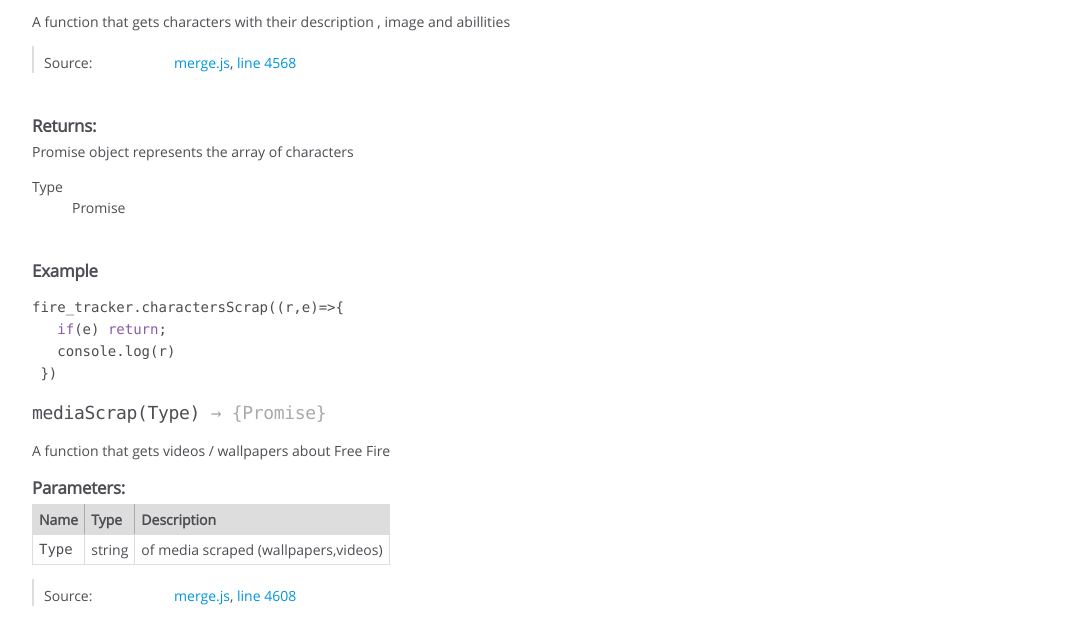
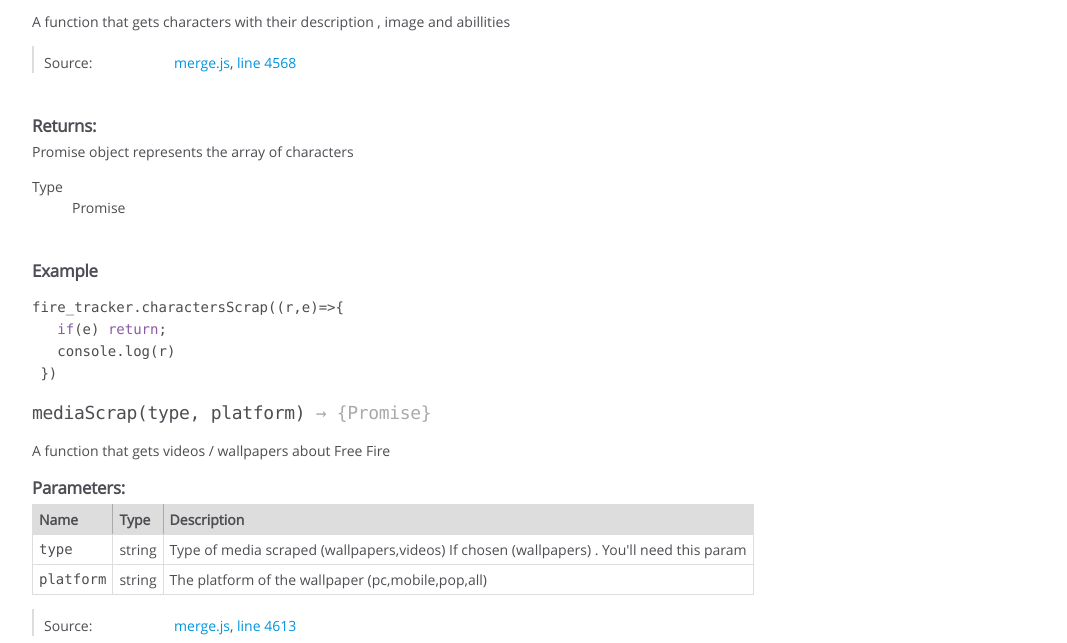
Before and after one commit to Jakeisbored/jakeisbored.github.io, a plain HTML site: page index.html in a window 1280 px wide. Shown: the part 251-894 px from the top of the page, without its empty margins (0-1067 px from the left). Drawn offline with Linux system fonts and the light colour scheme.

Commit message:
Updated docs

```diff
--- a/index.html
+++ b/index.html
@@ -222,7 +222,7 @@
 
 
 
-    <h4 class="name" id="mediaScrap"><span class="type-signature"></span>mediaScrap<span class="signature">(Type)</span><span class="type-signature"> &rarr; {Promise}</span></h4>
+    <h4 class="name" id="mediaScrap"><span class="type-signature"></span>mediaScrap<span class="signature">(type, platform)</span><span class="type-signature"> &rarr; {Promise}</span></h4>
 
 
 
@@ -266,7 +266,7 @@
 
         <tr>
 
-                <td class="name"><code>Type</code></td>
+                <td class="name"><code>type</code></td>
 
 
             <td class="type">
@@ -282,7 +282,32 @@
 
 
 
-            <td class="description last">of media scraped (wallpapers,videos)</td>
+            <td class="description last">Type of media scraped (wallpapers,videos)
+
+If chosen (wallpapers) . You'll need this param</td>
+        </tr>
+
+
+
+        <tr>
+
+                <td class="name"><code>platform</code></td>
+
+
+            <td class="type">
+
+
+<span class="param-type">string</span>
+
+
+
+            </td>
+
+
+
+
+
+            <td class="description last">The platform of the wallpaper (pc,mobile,pop,all)</td>
         </tr>
 
 
@@ -323,7 +348,7 @@
 
     <dt class="tag-source">Source:</dt>
     <dd class="tag-source"><ul class="dummy"><li>
-        <a href="merge.js.html">merge.js</a>, <a href="merge.js.html#line4608">line 4608</a>
+        <a href="merge.js.html">merge.js</a>, <a href="merge.js.html#line4613">line 4613</a>
     </li></ul></dd>
 
 
@@ -378,7 +403,7 @@
 
         <p class="code-caption">Example about scraping wallpapers</p>
 
-    <pre class="prettyprint"><code>   fire_tracker.charactersScrap('wallpapers',(r,e)=>{
+    <pre class="prettyprint"><code>   fire_tracker.charactersScrap('wallpapers','all',(r,e)=>{
    if(e) return;
    console.log(r)
  })</code></pre>
@@ -386,6 +411,7 @@
         <p class="code-caption">Example about scraping wallpapers</p>
 
     <pre class="prettyprint"><code>   fire_tracker.charactersScrap('videos',(r,e)=>{
+  // This does not work for now
    if(e) return;
    console.log(r)
  })  </code></pre>
@@ -615,7 +641,7 @@ If chosen (Specify) following param must be given :</td>
 <br class="clear">
 
 <footer>
-    Documentation generated by <a href="https://github.com/jsdoc/jsdoc">JSDoc 3.6.3</a> on Sat Feb 01 2020 17:24:54 GMT+0100 (GMT+01:00)
+    Documentation generated by <a href="https://github.com/jsdoc/jsdoc">JSDoc 3.6.3</a> on Sat Feb 01 2020 20:50:20 GMT+0100 (GMT+01:00)
 </footer>
 
 <script> prettyPrint(); </script>
```
